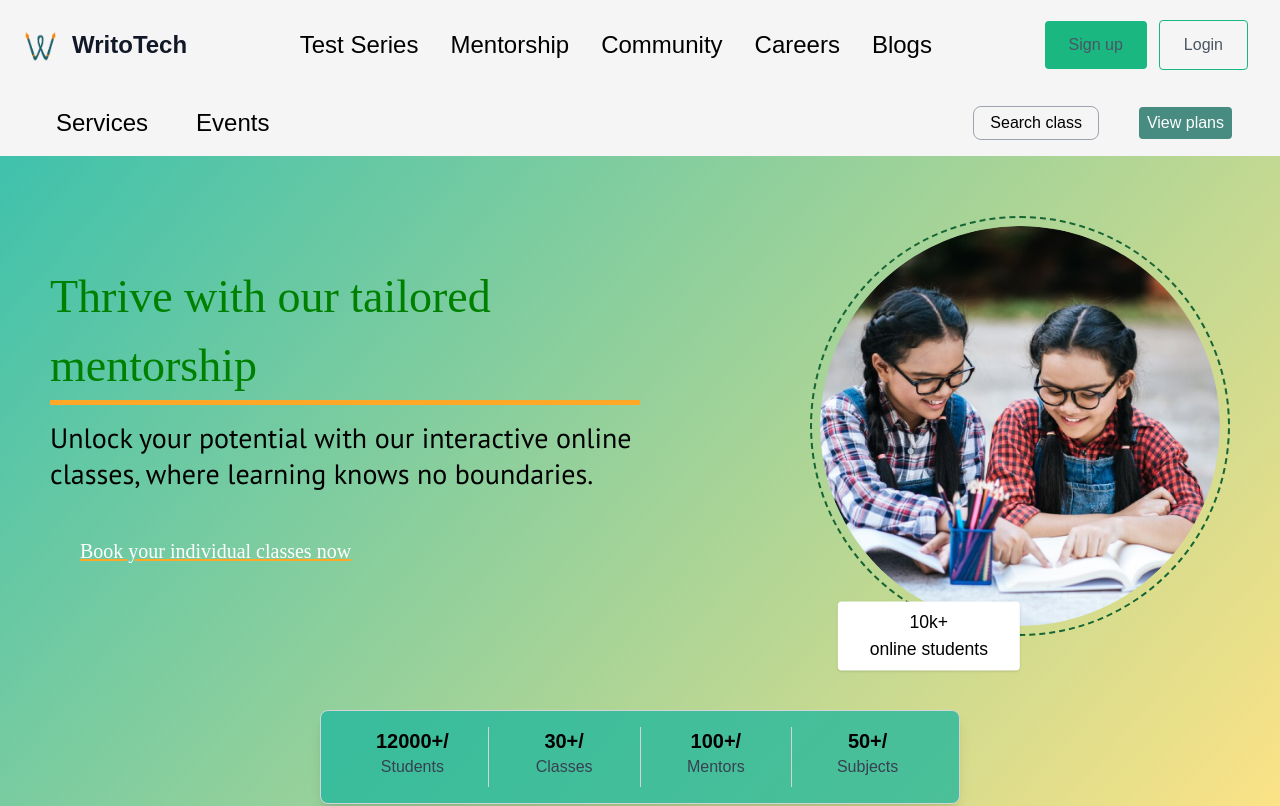
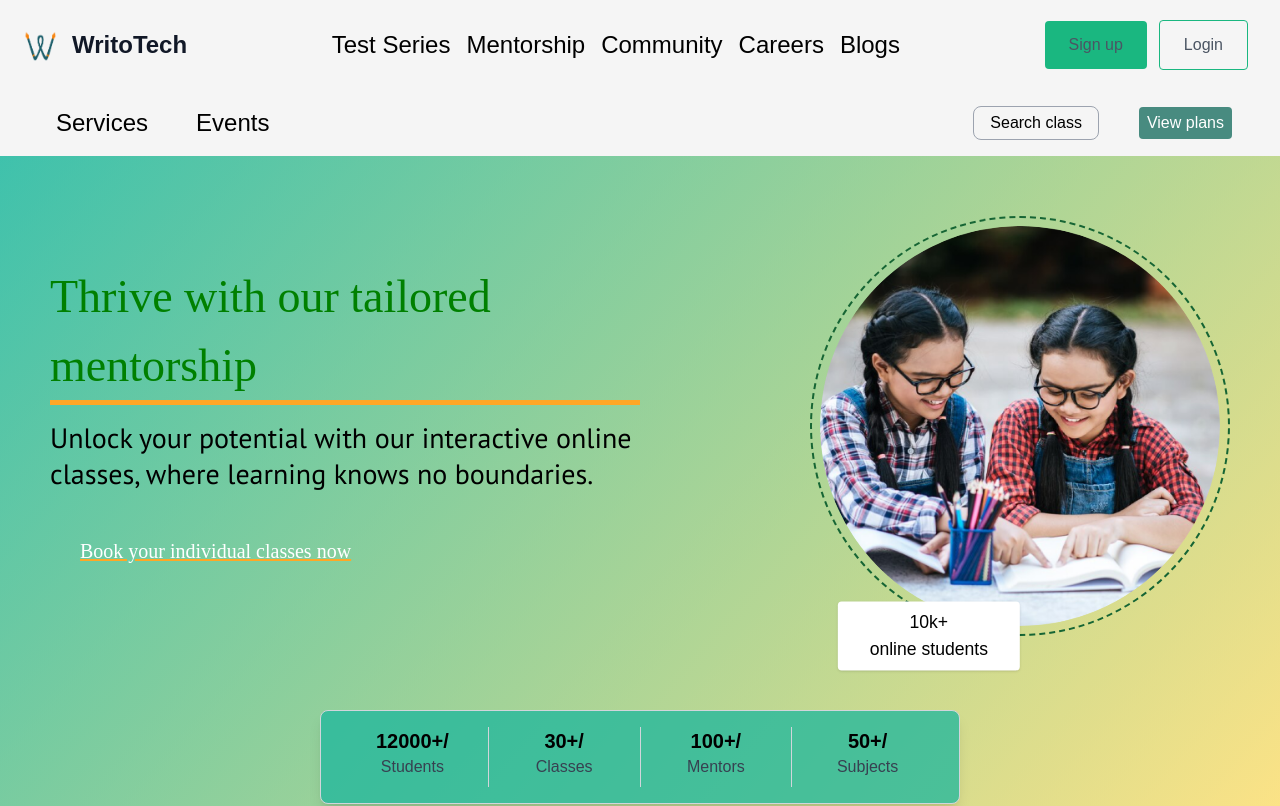
Before and after one commit to Writo03/Writo-Education-Frontend, a React (Create React App) app in the folder client/: page / in a window 1280 px wide. Shown: the top 806 px of the page. Built offline with nearby package versions, Linux system fonts and the light colour scheme; a web font is replaced by a local one.

Commit message:
feat : made navbar responsive

```diff
--- a/client/src/Components/Navbar.jsx
+++ b/client/src/Components/Navbar.jsx
@@ -71,53 +71,123 @@ const Navbar = () => {
 
   return (
     <>
-      <header className="text-gray-600 body-font">
-        <div className="container mx-auto flex flex-wrap p-5 flex-col md:flex-row items-center justify-between">
+      <header className={`text-gray-600 body-font relative w-full`}>
+        <div className="mx-auto flex flex-wrap p-5 flex-col md:flex-row md:items-center justify-between">
           {/* Logo and Title */}
           <div className="flex items-center justify-between w-full md:w-auto">
-            <Link to='/' className="flex title-font font-medium items-center text-gray-900 mb-4 md:mb-0">
-              <img src={img} alt="Logo" className="w-10 h-10" />
-              <span className="ml-3 text-2xl font-bold">WritoTech</span>
+            <Link to="/" className="font-medium text-gray-900 flex items-center justify-center">
+              <img
+                src={img}
+                alt="Logo"
+                className="lg:w-10 lg:h-10 h-6 w-6 md:h-8 md:w-8"
+              />
+              <span className="ml-3 text-xl lg:text-2xl font-bold md:hidden lg:block">
+                WritoTech
+              </span>
             </Link>
-            <button className="md:hidden flex items-center bg-[#1AB780] border-0 py-3 px-6 focus:outline-none hover:bg-gray-200 rounded text-base ml-auto" onClick={toggleMenu}>
-              <IoMenu className="text-white text-3xl" />
+            <button
+              className={`md:hidden h-8 ${isOpen ? 'bg-gray-200' : 'bg-[#1AB780]'} border-0 py-1 px-4 focus:outline-none rounded text-base transition-all ease-in duration-100`}
+              onClick={toggleMenu}
+            >
+              <IoMenu className="text-white text-xl" />
             </button>
           </div>
 
           {/* Navigation Links */}
-          <nav className={`md:flex md:items-center ${isOpen ? 'block' : 'hidden md:block'}`}>
-            <button onClick={handleTestSeries} className="block py-2 px-4 text-2xl text-black hover:text-green-600">Test Series</button>
-            <Link to='/mentorship' className="block py-2 px-4 text-2xl text-black hover:text-green-600">Mentorship</Link>
-            <Link to='/community' className="block py-2 px-4 text-2xl text-black hover:text-green-600">Community</Link>
-            <Link to='/careers' className="block py-2 px-4 text-2xl text-black hover:text-green-600">Careers</Link>
-            <Link to='/blogs' className="block py-2 px-4 text-2xl text-black hover:text-green-600">Blogs</Link>
+          <div className='md:flex md:items-center md:w-auto w-full'>
+          <nav
+            className={`md:flex md:items-center flex-col md:flex-row fixed md:static top-16 md:top-auto right-0 md:right-auto bg-[#f5f5f5] z-20 transition-all duration-300 ease-in-out w-2/3 md:w-auto h-screen md:h-auto overflow-y-auto md:overflow-visible pr-4 md:pr-0 pl-1 md:pl-0 ${
+              isOpen
+                ? "translate-x-0"
+                : "translate-x-full md:translate-x-0"
+            }`}
+          >
+            <button
+              onClick={handleTestSeries}
+              className="block text-start py-2 px-2 lg:px-2 text-lg lg:text-2xl text-black hover:text-green-600"
+            >
+              Test Series
+            </button>
+            <Link
+              to="/mentorship"
+              className="block py-2 px-2 lg:px-2 text-lg lg:text-2xl text-black hover:text-green-600"
+            >
+              Mentorship
+            </Link>
+            <Link
+              to="/community"
+              className="block py-2 px-2 lg:px-2 text-lg lg:text-2xl text-black hover:text-green-600"
+            >
+              Community
+            </Link>
+            <Link
+              to="/careers"
+              className="block py-2 px-2 lg:px-2 text-lg lg:text-2xl text-black hover:text-green-600"
+            >
+              Careers
+            </Link>
+            <Link
+              to="/blogs"
+              className="block py-2 px-2 lg:px-2 text-lg lg:text-2xl text-black hover:text-green-600"
+            >
+              Blogs
+            </Link>
             {!auth && (
               <div className="md:hidden flex flex-col mt-4">
-                <button onClick={handleSignin} className="bg-[#1AB780] border-0 py-3 px-6 mb-2 focus:outline-none hover:bg-gray-200 rounded text-base">Sign up</button>
-                <button onClick={handleLogin} className="border border-[#1AB780] py-3 px-6 focus:outline-none hover:bg-gray-200 rounded text-base">Login</button>
+                <button
+                  onClick={handleSignin}
+                  className="bg-[#1AB780] border-0 py-3 px-6 mb-2 focus:outline-none hover:bg-gray-200 rounded text-base"
+                >
+                  Sign up
+                </button>
+                <button
+                  onClick={handleLogin}
+                  className="border border-[#1AB780] py-3 px-6 focus:outline-none hover:bg-gray-200 rounded text-base"
+                >
+                  Login
+                </button>
               </div>
             )}
             {auth && (
               <div className="md:hidden flex flex-col mt-4">
-                <button className="bg-[#1AB780] border-0 py-3 px-6 focus:outline-none hover:bg-gray-200 rounded text-base" onClick={() => setShowLogoutModal(true)}>Logout</button>
+                <button
+                  className="bg-[#1AB780] border-0 py-3 px-6 focus:outline-none hover:bg-gray-200 rounded text-base"
+                  onClick={() => setShowLogoutModal(true)}
+                >
+                  Logout
+                </button>
               </div>
             )}
           </nav>
+          </div>
 
           {/* Buttons */}
-          {
-            !auth &&
+          {!auth && (
             <div className="hidden md:flex items-center">
-              <button onClick={handleSignin} className="bg-[#1AB780] border-0 py-3 px-6 mr-3 focus:outline-none hover:bg-gray-200 rounded text-base">Sign up</button>
-              <button onClick={handleLogin} className="border border-[#1AB780] py-3 px-6 mr-3 focus:outline-none hover:bg-gray-200 rounded text-base">Login</button>
+              <button
+                onClick={handleSignin}
+                className="bg-[#1AB780] border-0 py-2 lg:py-3 px-6 mr-3 focus:outline-none hover:bg-gray-200 rounded text-base"
+              >
+                Sign up
+              </button>
+              <button
+                onClick={handleLogin}
+                className="border border-[#1AB780] py-2 lg:py-3 px-6 mr-3 focus:outline-none hover:bg-gray-200 rounded text-base"
+              >
+                Login
+              </button>
             </div>
-          }
-          {
-            auth &&
+          )}
+          {auth && (
             <div className="hidden md:flex items-center">
-              <button className="bg-[#1AB780] border-0 py-3 px-6 mr-3 focus:outline-none hover:bg-gray-200 rounded text-base" onClick={() => setShowLogoutModal(true)}>Logout</button>
+              <button
+                className="bg-[#1AB780] border-0 py-3 px-6 mr-3 focus:outline-none hover:bg-gray-200 rounded text-base"
+                onClick={() => setShowLogoutModal(true)}
+              >
+                Logout
+              </button>
             </div>
-          }
+          )}
         </div>
       </header>
 
```
